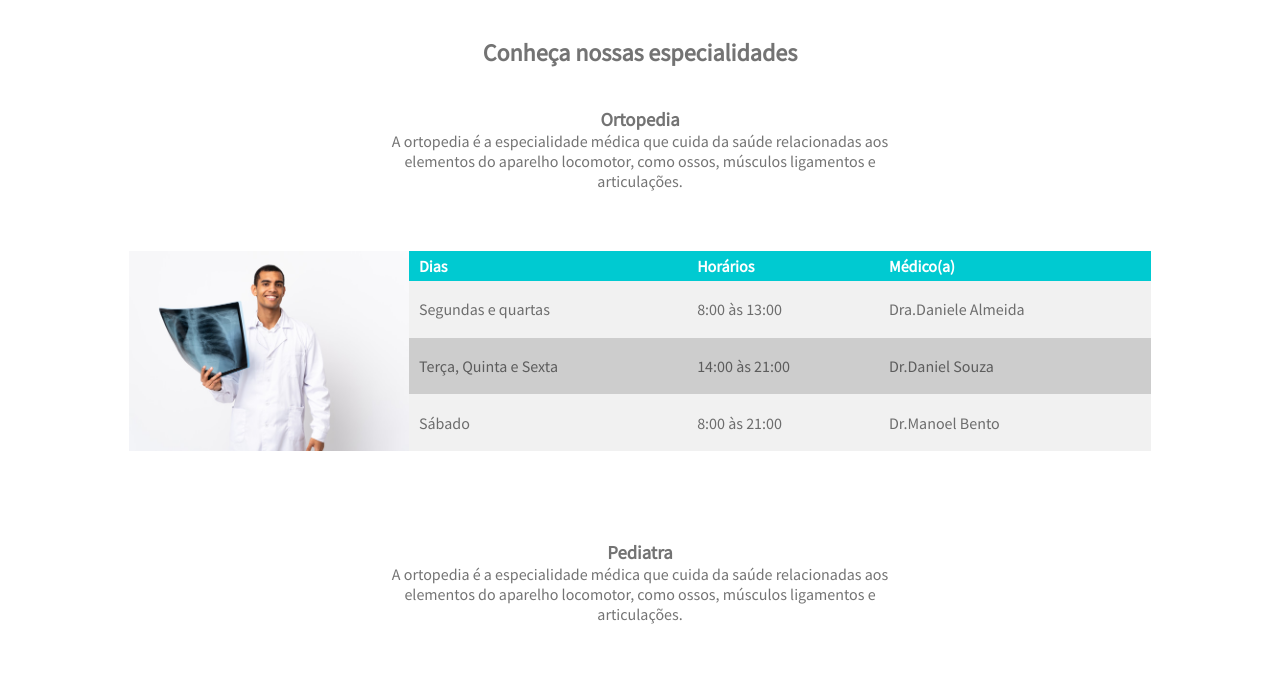
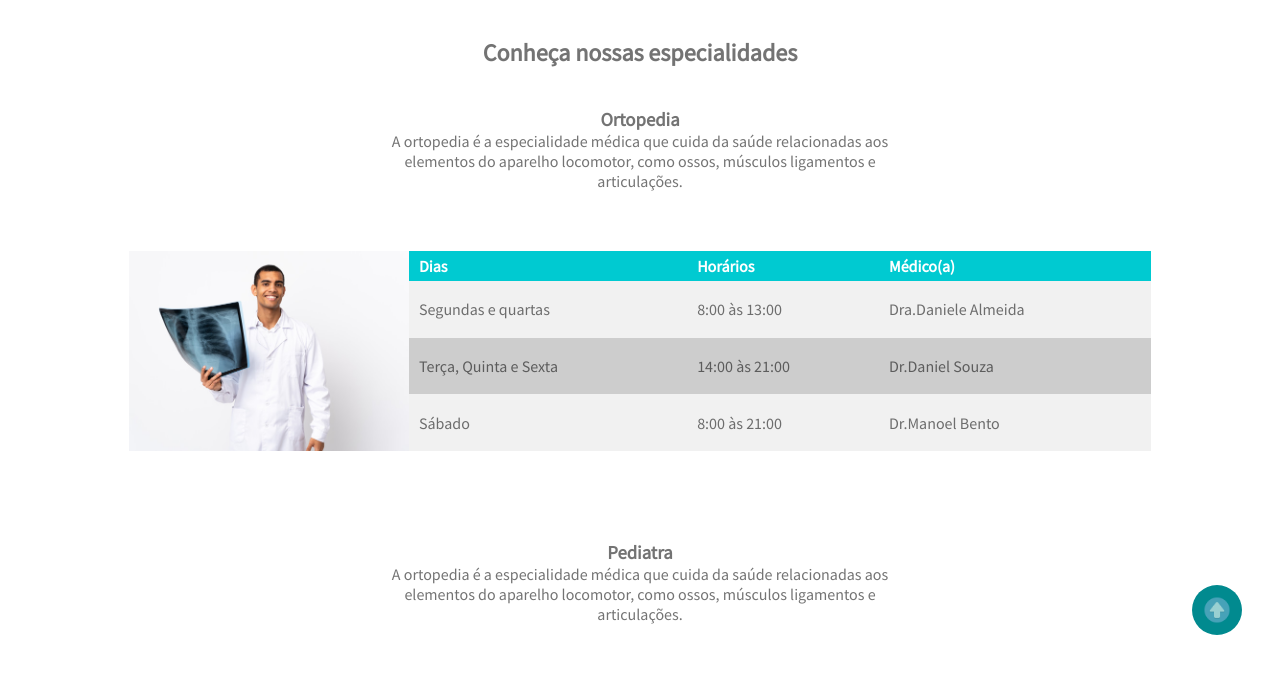
Before and after one commit to yLuiz/CMLife, a plain HTML site: page pages/horaries/horaries.html in a window 1280 px wide. Shown: the part 125-800 px from the top of the page. Drawn offline with Linux system fonts and the light colour scheme.

Commit message:
Adicionando ArrowTop para retorna ao topo da página.

```diff
--- a/pages/horaries/horaries.html
+++ b/pages/horaries/horaries.html
@@ -33,7 +33,7 @@
         </div>
       </nav>
     </header>
-    <main>
+    <main id="main">
       <article>
         <section class="specialisties-container">
           <ul class="specialisties-list">
@@ -218,6 +218,9 @@
           </div>
         </section>
       </article>
+      <a href="#main" class="buttonTop">
+        <img src="../../assets/arrow-up-icon.png" alt="Arrow up"
+      /></a>
     </main>
     <footer>
       <div class="footer-conteiner">
--- a/pages/horaries/style-horaries.css
+++ b/pages/horaries/style-horaries.css
@@ -215,6 +215,38 @@ section {
   background-color: #cdcdcd;
 }
 
+/*------  BUTTON TO TOP ------*/
+
+.buttonTop {
+  position: fixed;
+  display: block;
+  width: 50px;
+  height: 50px;
+  border-radius: 50%;
+  background-color: #018a8f;
+  bottom: 5vh;
+  right: 3vw;
+  transition: 0.4s;
+}
+
+.buttonTop img {
+  position: absolute;
+  width: 25px;
+  opacity: 60%;
+  top: 50%;
+  left: 50%;
+  transform: translate(-50%, -50%);
+  transition: 0.4s;
+}
+
+.buttonTop:hover img {
+  opacity: 100%;
+}
+
+.buttonTop:hover {
+  transform: translateY(-5px);
+}
+
 /*------  MEDIA QUERIES ------*/
 
 @media (max-width: 1024px) {
```
Also changed, not shown: assets/arrow-up-icon.png (added).
